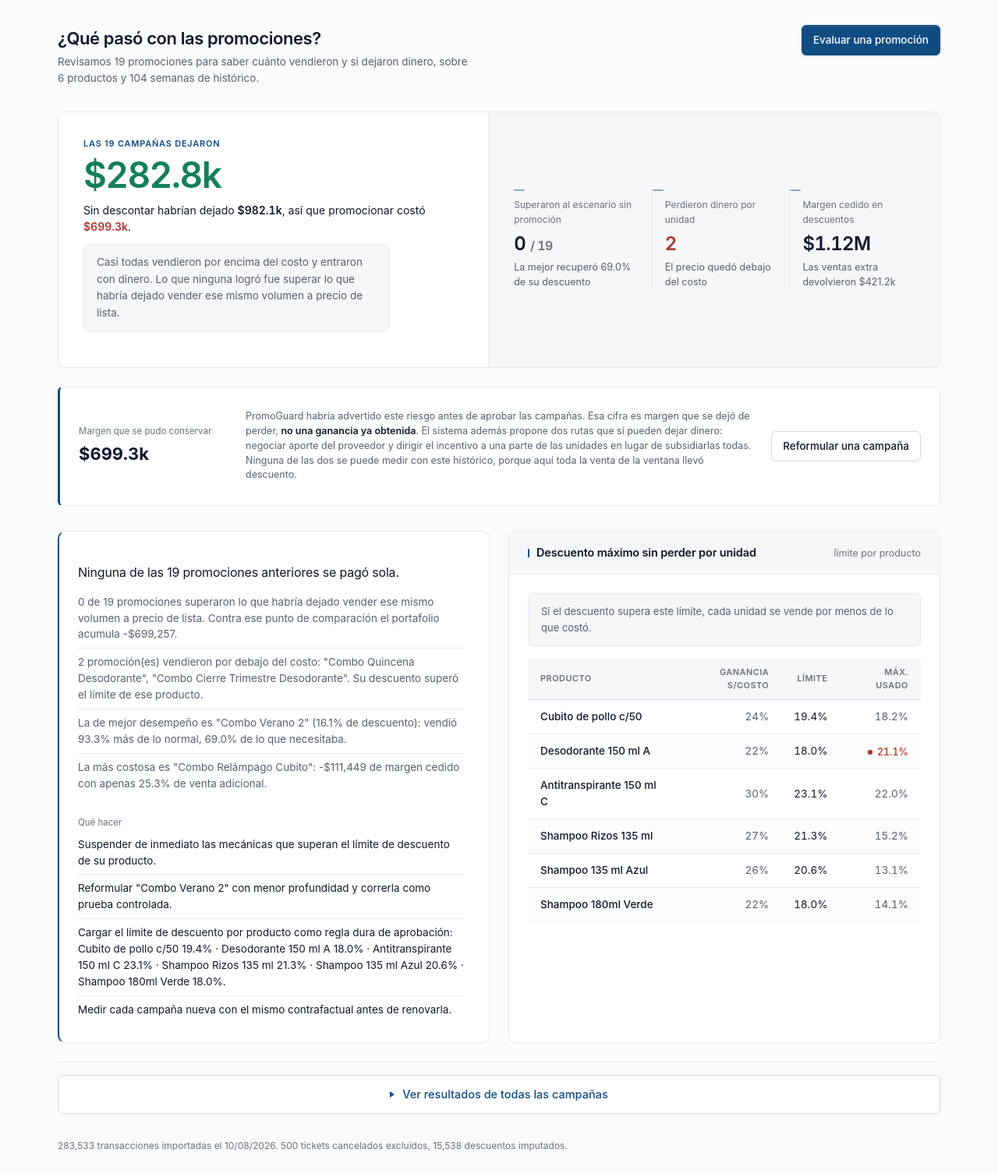
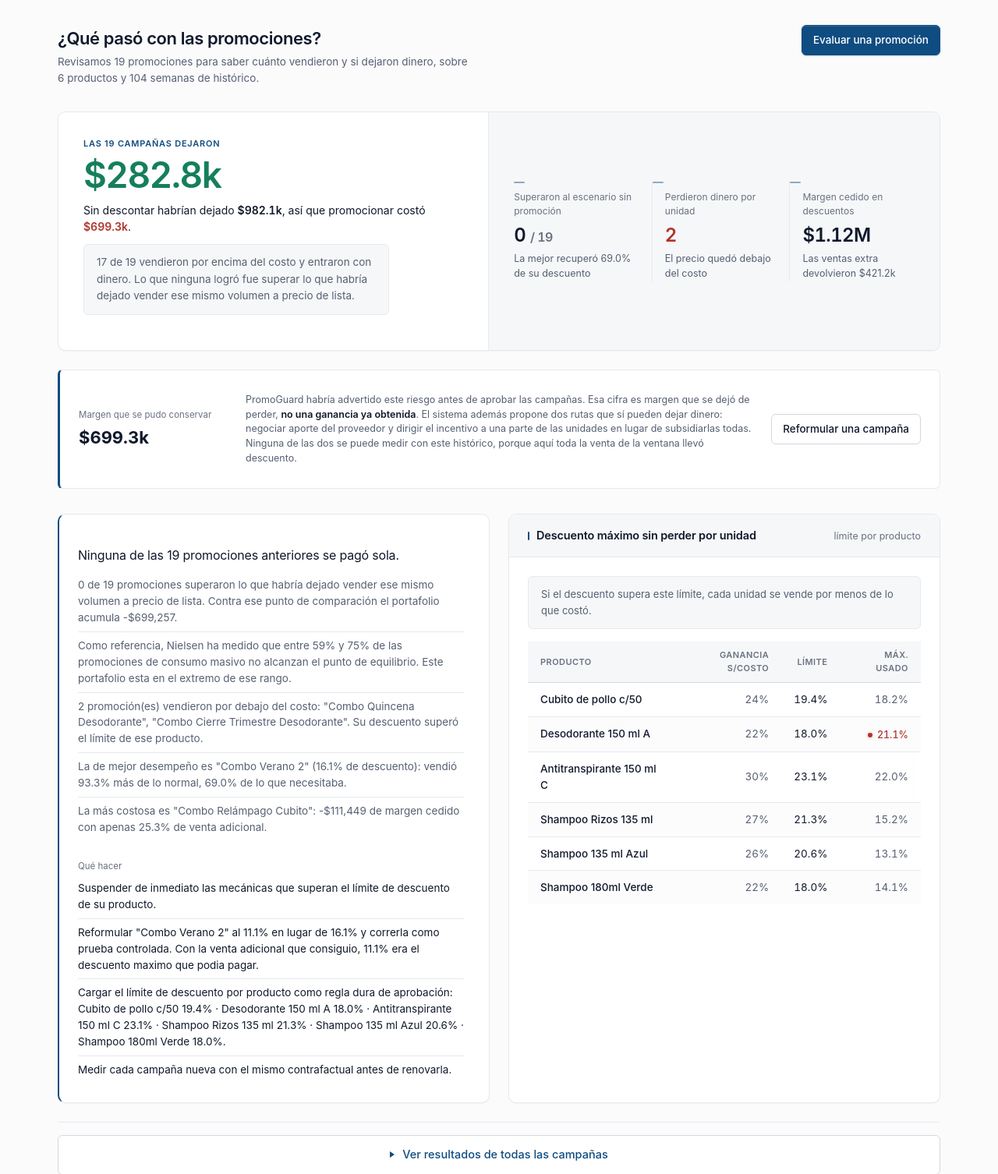
Before and after one commit to Gytano85/VEMIO_prueba_tecnica, a PHP site: page / in a window 1280 px wide. Shown: the part 57-1563 px from the top of the page at 78% size. Run offline with PHP 8.4, Linux system fonts and the light colour scheme; data comes from the database, SQL or seed files in the repository.

Commit message:
fix(promoguard): el sistema no decia lo que ya decian los documentos
Tres acuerdos que estaban en el README y en el informe pero no habian llegado al sistema.

La distincion entre margen absoluto y contrafactual estaba a medias. La portada decia
"casi todas vendieron por encima del costo" cuando la cifra exacta es 17 de 19, que es
justo el numero que sostiene el argumento. Se agrega el conteo al repositorio y se
imprime.

La recomendacion sobre Combo Verano 2 decia "con menor profundidad", sin numero. El
asesor ahora despeja d = u*m/((1+u)(1+m)) con el uplift que la campana realmente
consiguio y dice "al 11.1% en lugar de 16.1%". Coincide con el 11.0% que da el metodo
independiente de semanas vecinas, y con lo que ya estaba en el documento.

Faltaba el contexto de industria. Nielsen ha medido que entre 59% y 75% de las
promociones de consumo masivo no alcanzan el punto de equilibrio; el asesor lo dice y
aclara que este portafolio esta en el extremo del rango. Sin esa referencia, un 0 de 19
invita a que lo cuestionen.

Aparte, "margen destruido" pasa a "margen cedido": destruido sugiere perdida y las
campanas dejaron $282,816.

```diff
--- a/promoguard/src/Advisor.php
+++ b/promoguard/src/Advisor.php
@@ -391,6 +391,11 @@ final class Advisor
             self::money($lost)
         );
 
+        // Situar la cifra: el fenomeno esta documentado, lo que cambia es la magnitud.
+        $bullets[] = 'Como referencia, Nielsen ha medido que entre 59% y 75% de las promociones '
+            . 'de consumo masivo no alcanzan el punto de equilibrio. Este portafolio esta en el '
+            . 'extremo de ese rango.';
+
         if ($belowCost !== []) {
             $names = implode('", "', array_map(static fn(array $p): string => (string) $p['combo'], $belowCost));
             $bullets[] = sprintf(
@@ -409,10 +414,32 @@ final class Advisor
                 self::pct(((float) $bestCoverage['uplift_obs_pct']) / 100),
                 self::pct((float) $bestCoverage['coverage'])
             );
-            $actions[] = sprintf(
-                'Reformular "%s" con menor profundidad y correrla como prueba controlada.',
-                $bestCoverage['combo']
-            );
+            // Con el uplift que consiguio, el descuento maximo que podia pagar sale de
+            // despejar  d = u*m / ((1+u)(1+m)).  Da una cifra concreta en lugar de un adverbio.
+            $u = ((float) $bestCoverage['uplift_obs_pct']) / 100;
+            $mk = null;
+            foreach ($skus as $sk) {
+                if ((int) $sk['product_code'] === (int) $bestCoverage['product_code']) {
+                    $mk = (float) $sk['markup'];
+                    break;
+                }
+            }
+            if ($mk !== null && $u > 0) {
+                $techo = $u * $mk / ((1 + $u) * (1 + $mk));
+                $actions[] = sprintf(
+                    'Reformular "%s" al %s en lugar de %s y correrla como prueba controlada. '
+                    . 'Con la venta adicional que consiguio, %s era el descuento maximo que podia pagar.',
+                    $bestCoverage['combo'],
+                    self::pct($techo),
+                    self::pct((float) $bestCoverage['discount']),
+                    self::pct($techo)
+                );
+            } else {
+                $actions[] = sprintf(
+                    'Reformular "%s" con menor profundidad y correrla como prueba controlada.',
+                    $bestCoverage['combo']
+                );
+            }
         }
 
         if ($worst !== null) {
--- a/promoguard/src/Repository.php
+++ b/promoguard/src/Repository.php
@@ -104,6 +104,7 @@ final class Repository
         $r = $this->pdo->query(
             'SELECT COUNT(*) AS total,
                     SUM(CASE WHEN incremental_margin > 0 THEN 1 ELSE 0 END) AS profitable,
+                    SUM(CASE WHEN actual_margin > 0 THEN 1 ELSE 0 END)      AS margin_positive,
                     SUM(CASE WHEN sells_below_cost = 1 THEN 1 ELSE 0 END)   AS below_cost,
                     SUM(incremental_margin)  AS margin_total,
                     SUM(actual_margin)       AS actual_margin_total,
--- a/promoguard/views/dashboard.php
+++ b/promoguard/views/dashboard.php
@@ -12,6 +12,7 @@ $volume     = (float) ($headline['volume_total'] ?? 0);
 $best       = (float) ($headline['best_coverage'] ?? 0);
 $ganaron    = (float) ($headline['actual_margin_total'] ?? 0);
 $habrian    = (float) ($headline['baseline_margin_total'] ?? 0);
+$conMargen  = (int) ($headline['margin_positive'] ?? 0);
 
 $deepest = [];
 foreach ($promotions as $p) {
@@ -42,8 +43,9 @@ foreach ($promotions as $p) {
       así que promocionar costó <strong class="n neg"><?= App::compact(abs($margin)) ?></strong>.
     </p>
     <p class="note">
-      Casi todas vendieron por encima del costo y entraron con dinero. Lo que ninguna logró
-      fue superar lo que habría dejado vender ese mismo volumen a precio de lista.
+      <?= $conMargen ?> de <?= $total ?> vendieron por encima del costo y entraron con dinero.
+      Lo que ninguna logró fue superar lo que habría dejado vender ese mismo volumen a precio
+      de lista.
     </p>
   </div>
 
```
